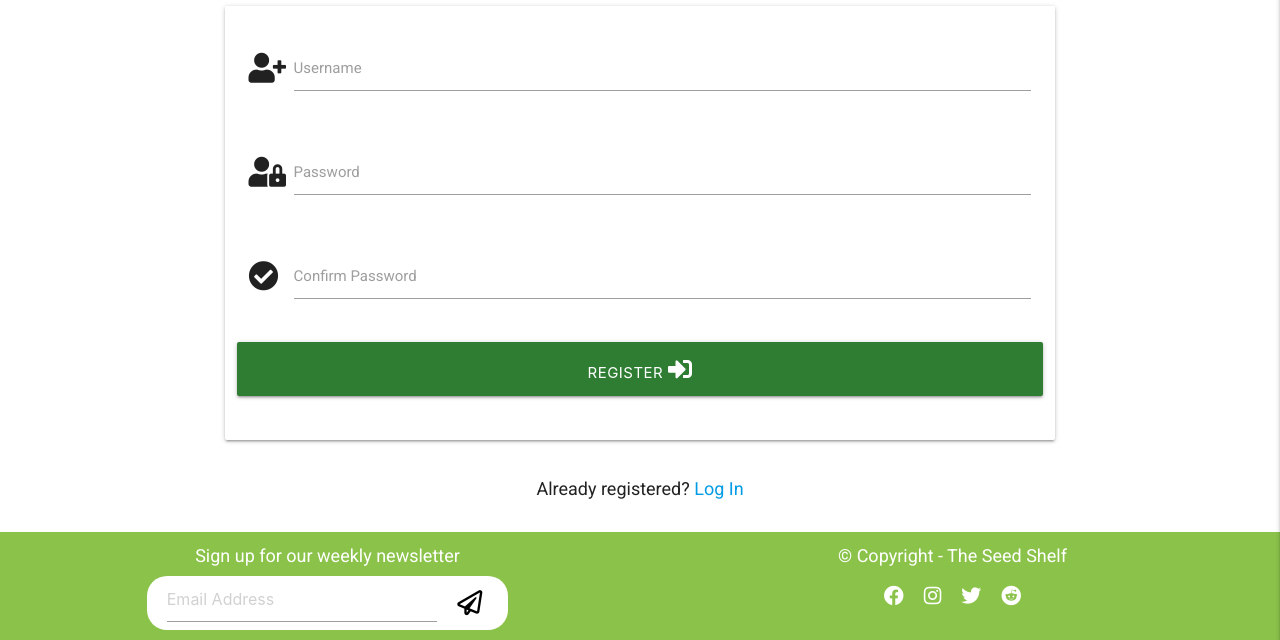
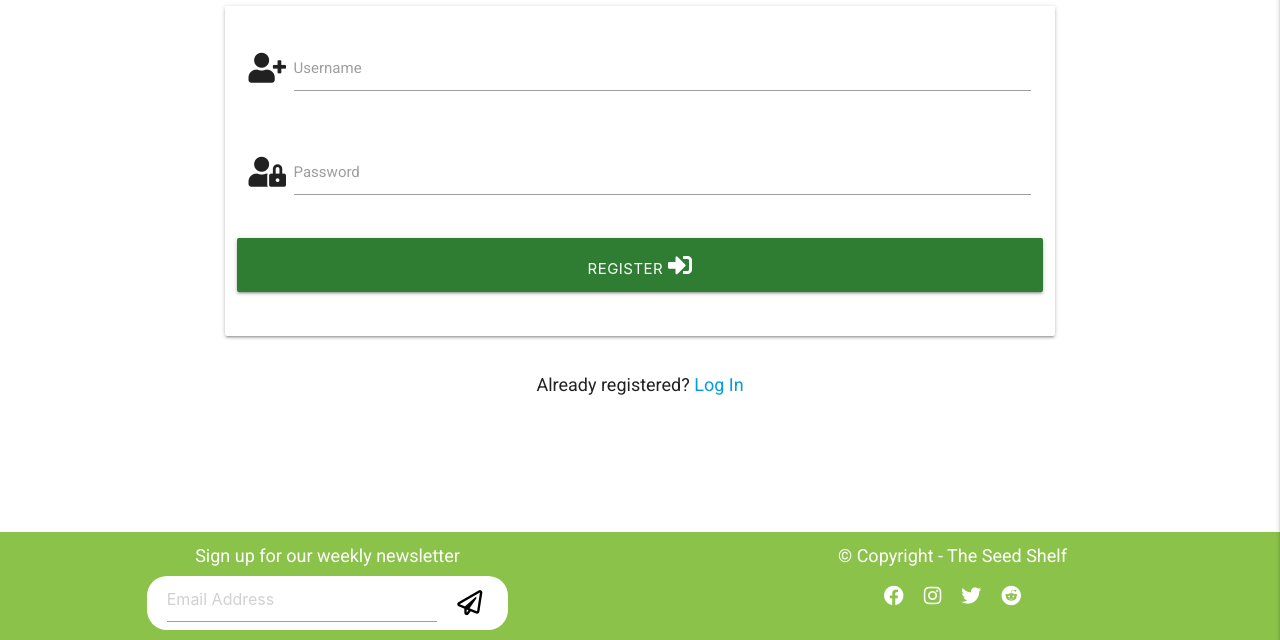
Before and after one commit to farrelleoin93/milestone-3-seed-shelf, a Flask app: page /register in a window 1280 px wide. Shown: the part 160-800 px from the top of the page. Run offline with Flask 2, Linux system fonts and the light colour scheme; some libraries are stand-ins or nearby versions.

Commit message:
remove unnecessary confirm password part of registration

```diff
--- a/templates/register.html
+++ b/templates/register.html
@@ -28,14 +28,6 @@
                         <label for="password">Password</label>
                     </div>
                 </div>
-                <!-- Confirm Password -->
-                <div class="row">
-                    <div class="input-field col s12">
-                        <i class="fas fa-check-circle prefix"></i>
-                        <input id="confirm-password" name="confirm-password" type="password" class="validate" required>
-                        <label for="confirm-password">Confirm Password</label>
-                    </div>
-                </div>
                 <!-- Register Button -->
                 <div class="row">
                     <button type="submit" class="col s12 btn-large green darken-3">Register <i class="fas fa-sign-in-alt"></i></button>
```
